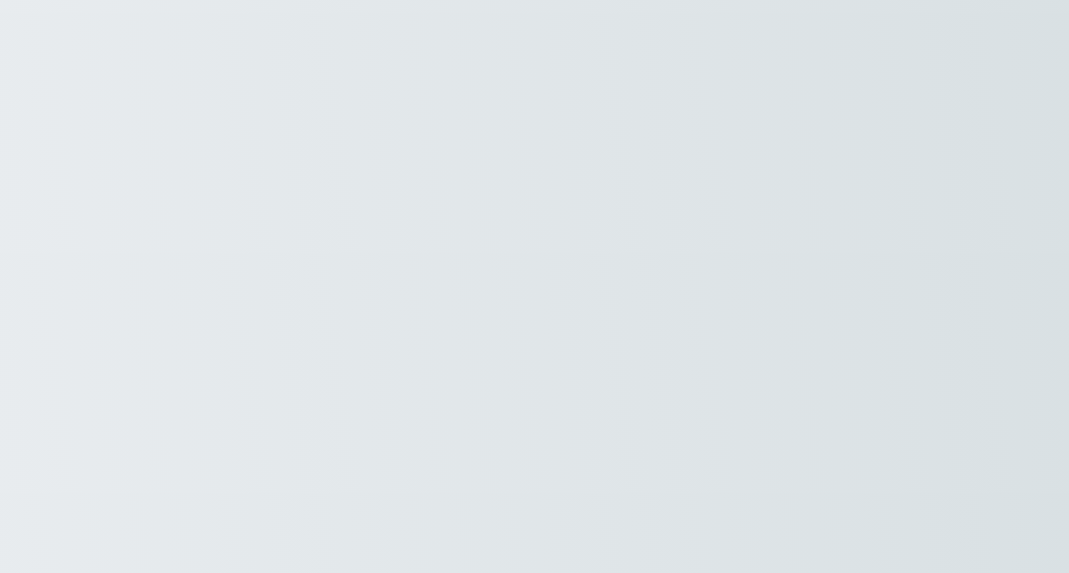
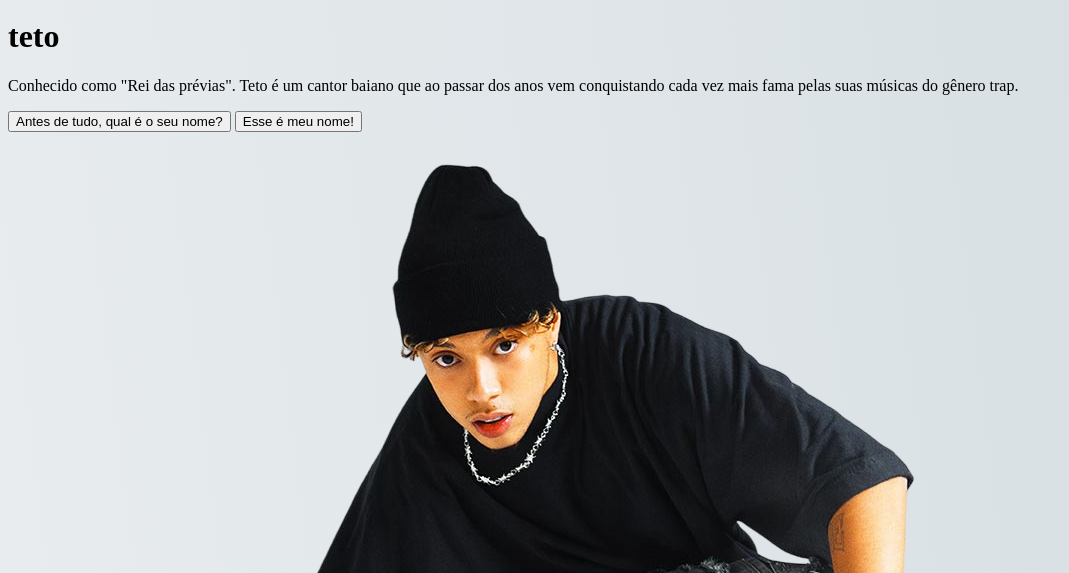
Before and after one commit to gustavorods/2023_1_b2_etec_pw1_teto_project, a plain HTML site: page teto-blog/index.html in a window 1280 px wide. Shown: the part 227-800 px from the top of the page, without its empty margins (0-1069 px from the left). Drawn offline with Linux system fonts and the light colour scheme.

Commit message:
finalização do html

```diff
--- a/teto-blog/index.html
+++ b/teto-blog/index.html
@@ -20,7 +20,17 @@
     </header>
 
     <main>
+        <ansaide>
+            <h1>teto</h1>
 
+            <p>Conhecido como "Rei das prévias". Teto é um cantor baiano que ao passar dos
+             anos vem conquistando cada vez mais fama pelas suas músicas do gênero trap.</p>
+
+            <input type="button" value="Antes de tudo, qual é o seu nome?" name="name">
+            <input type="button" value="Esse é meu nome!" name="confirma-nome">
+        </ansaide>
+
+        <img src="/src/img/background.png" alt="foto do teto">
     </main>
 </body>
 </html>
```
Also changed, not shown: src/img/background.png (added).
